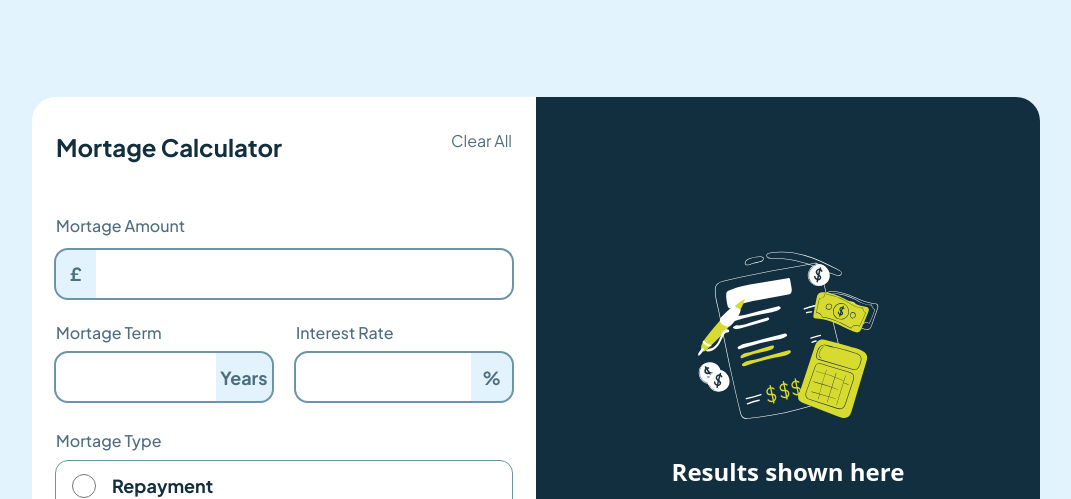
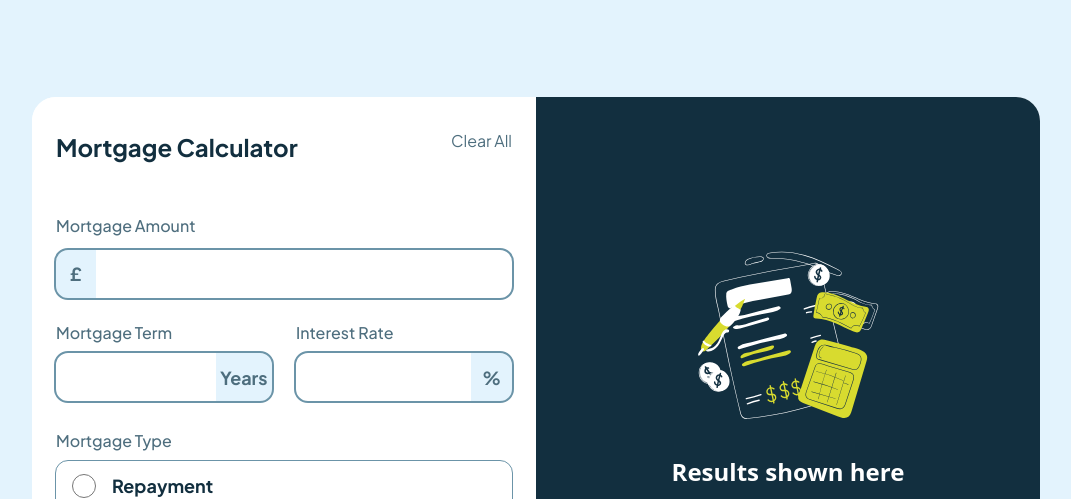
Before and after one commit to rf1303/mortgage-repayment-calculator, a React (Vite) app: page / in a window 1280 px wide. Shown: the top 499 px of the page, without its empty margins (104-1175 px from the left). Built offline with nearby package versions, Linux system fonts and the light colour scheme.

Commit message:
eliminado los console.log y comentarios

```diff
--- a/src/MortageCalculate.jsx
+++ b/src/MortageCalculate.jsx
@@ -1,9 +1,9 @@
-export const MortageFormCalculate = (amount, term, rate, mortageType) => {
+export const MortageFormCalculate = (amount, term, rate, mortgageType) => {
     const amountCalc = Number(amount);
     const termCalc = Number(term) * 12;
     const rateCalc = Number(rate) / 100 / 12;
 
-    if (mortageType === "repayment") {
+    if (mortgageType === "repayment") {
         const monthly = (amountCalc * rateCalc * Math.pow(1 + rateCalc, termCalc)) / (Math.pow(1 + rateCalc, termCalc) - 1);
         const totalAmount = monthly * termCalc;
         const repayOver = totalAmount - amountCalc;
--- a/src/form/Error-field.jsx
+++ b/src/form/Error-field.jsx
@@ -1,9 +1,9 @@
 
-export const ErrorField = ({ hasError, id = 'error-rate' }) => {
+export const ErrorField = ({ hasError, fieldId = 'error-rate' }) => {
     if(!hasError) return null;
     return (
         <span className='error text-red text-preset-4'
-              id={id} role="alert">
+              id={fieldId} role="alert">
         This field is required</span>
     );
 }
--- /dev/null
+++ b/src/form/FormInput.jsx
@@ -0,0 +1,44 @@
+import { ErrorField } from './Error-field.jsx'
+
+export const FormInput = ({
+    label,
+    id,
+    name,
+    value,
+    onChange,
+    error,
+    prefix,
+    suffix,
+    inputRef
+}) => {
+    return (
+        <div className='flex flex-col gap-3 w-full'>
+            <label htmlFor={id} className='form__label'>{label}</label>
+            <div className={`label__inputs ${error ? 'outline-red' : 'outline-slate-500'} justify-between`}>
+                {prefix && (
+                    <span className={`input__items ${prefix.className}`}>
+                        {prefix.content}
+                    </span>
+                )}
+                <input
+                    type="number"
+                    id={id}
+                    name={name}
+                    value={value}
+                    onChange={onChange}
+                    className='inputs__preset'
+                    required
+                    aria-invalid={error ? 'true' : 'false'}
+                    aria-describedby={error ? `error-${name}` : undefined}
+                    ref={inputRef}
+                />
+                {suffix && (
+                    <span className={`input__items ${suffix.className}`}>
+                        {suffix.content}
+                    </span>
+                )}
+            </div>
+            {error && <ErrorField hasError={true} id={`error-${name}`} />}
+        </div>
+    );
+}
--- a/src/form/MortageFormMain.jsx
+++ b/src/form/MortageFormMain.jsx
@@ -1,97 +1,67 @@
-import { useMortageAmount } from '../mortageContext.jsx'
+import { useMortgageForm } from './useMortgageForm.jsx'
 import { IconCalculator } from '../assets/IconsSvg.jsx'
-import { MortageValidForm } from './MortageFormValid.jsx';
+import { FormInput } from './FormInput.jsx'
 import { ErrorField } from './Error-field.jsx'
-import { MortageFormCalculate } from '../MortageCalculate.jsx';
 
 
 export const MortageForm = () => {
-    const { state, dispatch } = useMortageAmount();
-    const handleSubmit = (e) => {
-        e.preventDefault();
-        const errorsForm = MortageValidForm(state);
-        const hasErrors = Object.values(errorsForm).some(value => value === true);
-
-        if (hasErrors) return dispatch({ type: "ERRORS", error: errorsForm })
-
-        const result = MortageFormCalculate(state.amount, state.term, state.rate, state.mortageType);
-        dispatch({ type: "RESULT", result });
-    }
-
-    const handleChange = (e) => {
-        const { name, value } = e.target;
-        dispatch({
-            type: 'UPDATE',
-            field: name,
-            value: value
-        });
-    }
-
-    const handleMortageType = (e) => {
-        dispatch({
-            type: "MORTAGE_TYPE",
-            payload: e.target.value,
-        });
-    }
-
-    const handleReset = () => {
-        dispatch({ type: "CLEAR_ALL" });
-    }
+    const { state, handleSubmit, handleChange, handleMortgageType, handleReset } = useMortgageForm();
 
     return (
         <>
             <header className='flex flex-col items-start justify-start gap-2 md:flex-row md:justify-between'>
-                <h1 className='text-slate-900 text-preset-2 font-bold capitalize'>mortage calculator</h1>
+                <h1 className='text-slate-900 text-preset-2 font-bold capitalize'>mortgage calculator</h1>
                 <button type='reset' className='btn__reset' onClick={handleReset}>clear all</button>
             </header>
             <form noValidate onSubmit={handleSubmit} className='grid gap-6'>
-                <div className='grid gap-3  focus-within:cursor-pointer'>
-                    <label htmlFor="amount" className='form__label'>mortage amount</label>
-                    <div className={`label__inputs ${state.errorMortage?.amount ? 'outline-red' : 'outline-slate-500'} justify-start`}>
-                        <span className={`input__items w-11 rounded-l-xl ${state.errorMortage?.amount ? 'bg-red text-white' : 'bg-slate-100 text-slate-700'}`}>&pound;</span>
+                <div className='grid gap-3 focus-within:cursor-pointer'>
+                    <label htmlFor="amount" className='form__label'>mortgage amount</label>
+                    <div className={`label__inputs ${state.errorMortgage?.amount ? 'outline-red' : 'outline-slate-500'} justify-start`}>
+                        <span className={`input__items w-11 rounded-l-xl ${state.errorMortgage?.amount ? 'bg-red text-white' : 'bg-slate-100 text-slate-700'}`}>&pound;</span>
                         <input type="number" id='amount' name='amount' className='inputs__preset' required
-                               value={state.amount} onChange={handleChange}
-                               aria-invalid={state.errorMortage?.amount ? 'true' : 'false'}
-                               aria-describedby={state.errorMortage?.amount ? 'error-amount' : undefined } />
+                            value={state.amount} onChange={handleChange}
+                            aria-invalid={state.errorMortgage?.amount ? 'true' : 'false'}
+                            aria-describedby={state.errorMortgage?.amount ? 'error-amount' : undefined } />
                     </div>
-                    {state.errorMortage?.amount && <ErrorField hasError={true} id="error-amount" />}
+                    {state.errorMortgage?.amount && <ErrorField hasError={true} id="error-amount" />}
                 </div>
-                <div className={`grid gap-6 md:grid-cols-2 md:gap-6 ${state.errorMortage?.term || state.errorMortage?.rate ? 'mb-0' : ''}`}>
-                    <div className='flex flex-col gap-3 w-full '>
-                        <label htmlFor="term" className='form__label' >mortage term</label>
-                        <div className={`label__inputs ${state.errorMortage?.term ? 'outline-red' : 'outline-slate-500'} justify-between`}>
-<input type="number" id='term' name='term' value={state.term} className='inputs__preset' required
-                                   onChange={handleChange}
-                                   aria-invalid={state.errorMortage?.term ? 'true' : 'false'}
-                                   aria-describedby={state.errorMortage?.term ? 'error-term' : undefined } />
-                            <span className={`input__items w-20 rounded-r-xl ${state.errorMortage?.term ? 'bg-red text-white' : 'bg-slate-100 text-slate-700'}`}>years</span>
-                        </div>
-                        {state.errorMortage?.term && <ErrorField hasError={true} id="error-term" />}
-                    </div>
-                    <div className='flex flex-col gap-3  w-full'>
-                        <label htmlFor="rate" className='form__label'>interest rate</label>
-                        <div className={`label__inputs ${state.errorMortage?.rate ? 'outline-red' : 'outline-slate-500'} justify-between `}>
-<input type="number" id='rate' name='rate' value={state.rate} required
-                                onChange={handleChange} className='inputs__preset'
-                                aria-invalid={state.errorMortage?.rate ? 'true' : 'false'}
-                                aria-describedby={state.errorMortage?.rate ? 'error-rate' : undefined } />
-                            <span className={`input__items w-13 rounded-r-xl ${state.errorMortage?.rate ? 'bg-red text-white' : 'bg-slate-100 text-slate-700'}`}>%</span>
-                        </div>
-                        {state.errorMortage?.rate && <ErrorField hasError={true} id="error-rate" />}
-                    </div>
+                <div className={`grid gap-6 md:grid-cols-2 md:gap-6 ${state.errorMortgage?.term || state.errorMortgage?.rate ? 'mb-0' : ''}`}>
+                    <FormInput
+                        label="mortgage term"
+                        id="term"
+                        name="term"
+                        value={state.term}
+                        onChange={handleChange}
+                        error={state.errorMortgage?.term}
+                        suffix={{
+                            content: "years",
+                            className: `w-20 rounded-r-xl ${state.errorMortgage?.term ? 'bg-red text-white' : 'bg-slate-100 text-slate-700'}`
+                        }}
+                    />
+                    <FormInput
+                        label="interest rate"
+                        id="rate"
+                        name="rate"
+                        value={state.rate}
+                        onChange={handleChange}
+                        error={state.errorMortgage?.rate}
+                        suffix={{
+                            content: "%",
+                            className: `w-13 rounded-r-xl ${state.errorMortgage?.rate ? 'bg-red text-white' : 'bg-slate-100 text-slate-700'}`
+                        }}
+                    />
                 </div>
                 <fieldset className="grid gap-3" id='radio'>
-                    <legend className='form__label mb-3'>mortage type</legend>
+                    <legend className='form__label mb-3'>mortgage type</legend>
                     <div className='inputs__radio'>
-                        <input type="radio" name="mortageType" value="repayment" checked={state.mortageType === "repayment"} id="repayment" onChange={handleMortageType} className='type__radio' />
-
+                        <input type="radio" name="mortgageType" value="repayment" checked={state.mortgageType === "repayment"} id="repayment" onChange={handleMortgageType} className='type__radio' />
                         <label htmlFor="repayment" className='text-slate-900 text-preset-3 font-bold leading-none'>repayment</label>
                     </div>
                     <div className='inputs__radio'>
-                        <input tabIndex="0" type="radio" name="mortageType" value="only" checked={state.mortageType === "only"} id="only" onChange={handleMortageType} className='type__radio' />
+                        <input tabIndex="0" type="radio" name="mortgageType" value="only" checked={state.mortgageType === "only"} id="only" onChange={handleMortgageType} className='type__radio' />
                         <label htmlFor="only" className='text-slate-900 text-preset-3 font-bold leading-none'>interest only</label>
                     </div>
-                    {state.errorMortage?.mortageType && <ErrorField hasError={true} id="error-mortageType" />}
+                    {state.errorMortgage?.mortgageType && <ErrorField hasError={true} id="error-mortgageType" />}
                 </fieldset>
                 <button type='submit' className='flex items-center justify-center text-preset-4 text-slate-900 font-bold bg-lime py-3 mt-4 rounded-4xl capitalize cursor-pointer md:max-w-78 hover:bg-lime/60 focus-within:bg-lime/60 '>
                     <IconCalculator /> calculate repayments
--- a/src/form/MortageFormValid.jsx
+++ b/src/form/MortageFormValid.jsx
@@ -7,6 +7,6 @@ export const MortageValidForm = (state) => {
 
     if (!state.rate || isNaN(state.rate) || +state.rate <= 0) errors.rate = true;
 
-    if (!state.mortageType) errors.mortageType = true;
+    if (!state.mortgageType) errors.mortgageType = true;
     return errors;
 }
--- /dev/null
+++ b/src/form/useMortgageForm.jsx
@@ -0,0 +1,47 @@
+import { useCallback } from 'react';
+import { useMortageAmount } from '../mortageContext.jsx'
+import { MortageValidForm } from './MortageFormValid.jsx';
+import { MortageFormCalculate } from '../MortageCalculate.jsx';
+
+export const useMortgageForm = () => {
+    const { state, dispatch } = useMortageAmount();
+
+    const handleSubmit = useCallback((e) => {
+        e.preventDefault();
+        const errorsForm = MortageValidForm(state);
+        const hasErrors = Object.values(errorsForm).some(value => value === true);
+
+        if (hasErrors) return dispatch({ type: "ERRORS", error: errorsForm })
+
+        const result = MortageFormCalculate(state.amount, state.term, state.rate, state.mortgageType);
+        dispatch({ type: "RESULT", result });
+    }, [state, dispatch]);
+
+    const handleChange = useCallback((e) => {
+        const { name, value } = e.target;
+        dispatch({
+            type: 'UPDATE',
+            field: name,
+            value: value
+        });
+    }, [dispatch]);
+
+    const handleMortgageType = useCallback((e) => {
+        dispatch({
+            type: "MORTGAGE_TYPE",
+            payload: e.target.value,
+        });
+    }, [dispatch]);
+
+    const handleReset = useCallback(() => {
+        dispatch({ type: "CLEAR_ALL" });
+    }, [dispatch]);
+
+    return {
+        state,
+        handleSubmit,
+        handleChange,
+        handleMortgageType,
+        handleReset,
+    };
+}
--- a/src/mortageFormReducer.jsx
+++ b/src/mortageFormReducer.jsx
@@ -3,8 +3,8 @@ export const initialState = {
     amount: "",
     term: "",
     rate: "",
-    mortageType: "",
-    errorMortage: {},
+    mortgageType: "",
+    errorMortgage: {},
     result: null,
 }
 
@@ -14,21 +14,21 @@ export const mortageReducer = (state, action) => {
             return {
                 ...state,
                 [action.field]: action.value,
-                errorMortage: { ...state.errorMortage, [action.field]: false },
+                errorMortgage: { ...state.errorMortgage, [action.field]: false },
                 result: null,
             };
         case "ERRORS":
             return {
-                 ...state, errorMortage: action.error
+                 ...state, errorMortgage: action.error
             };
         case "RESULT":
             return {
-                ...state, result: action.result, errorMortage: {}
+                ...state, result: action.result, errorMortgage: {}
             };
         case "MORTAGE_TYPE":
             return {
                 ...state,
-                mortageType: action.payload,
+                mortgageType: action.payload,
             };
         case "CLEAR_ALL":
             return initialState;
```
Also changed, not shown: src/index.css (+20 -9 lines).
